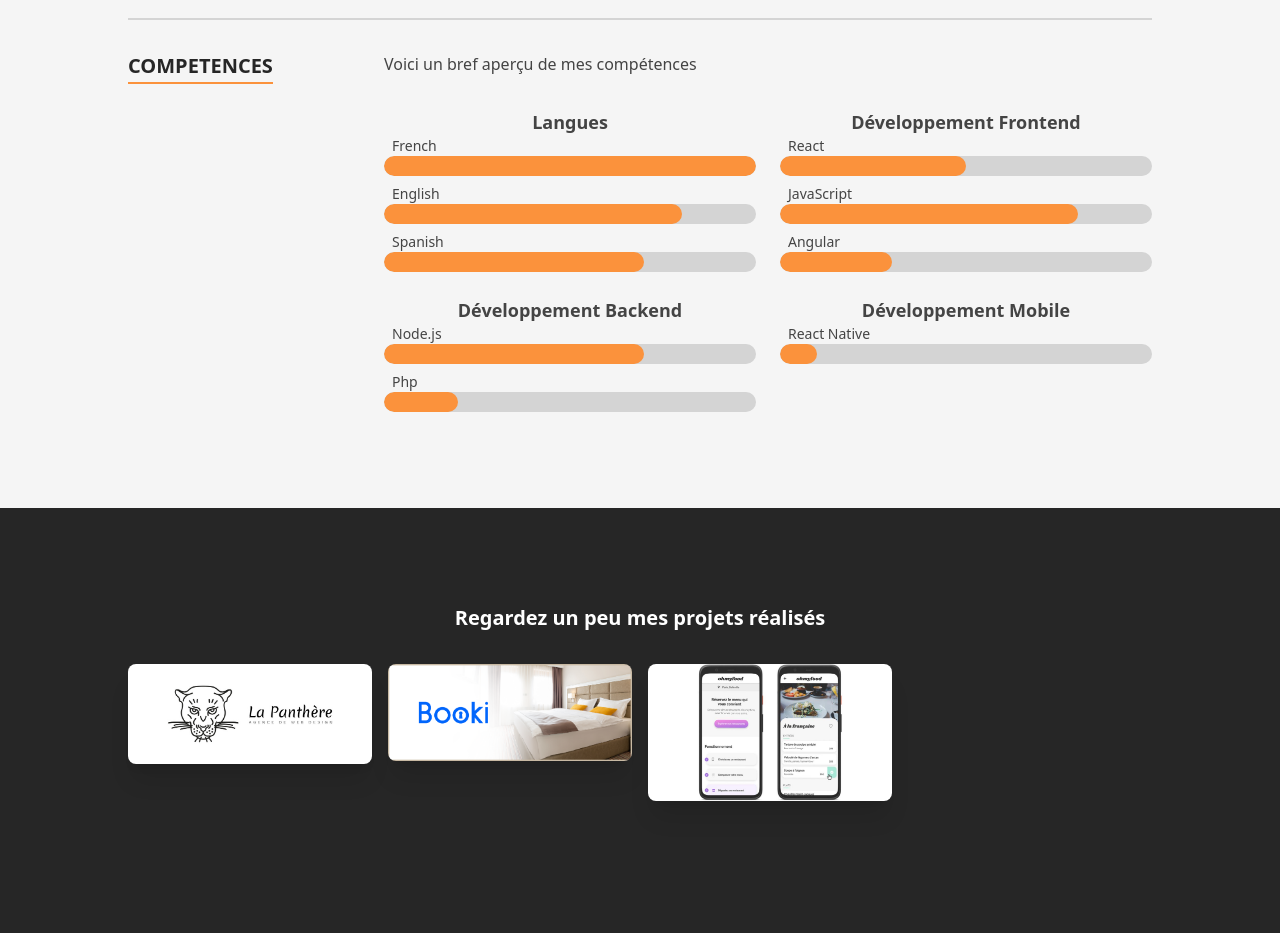
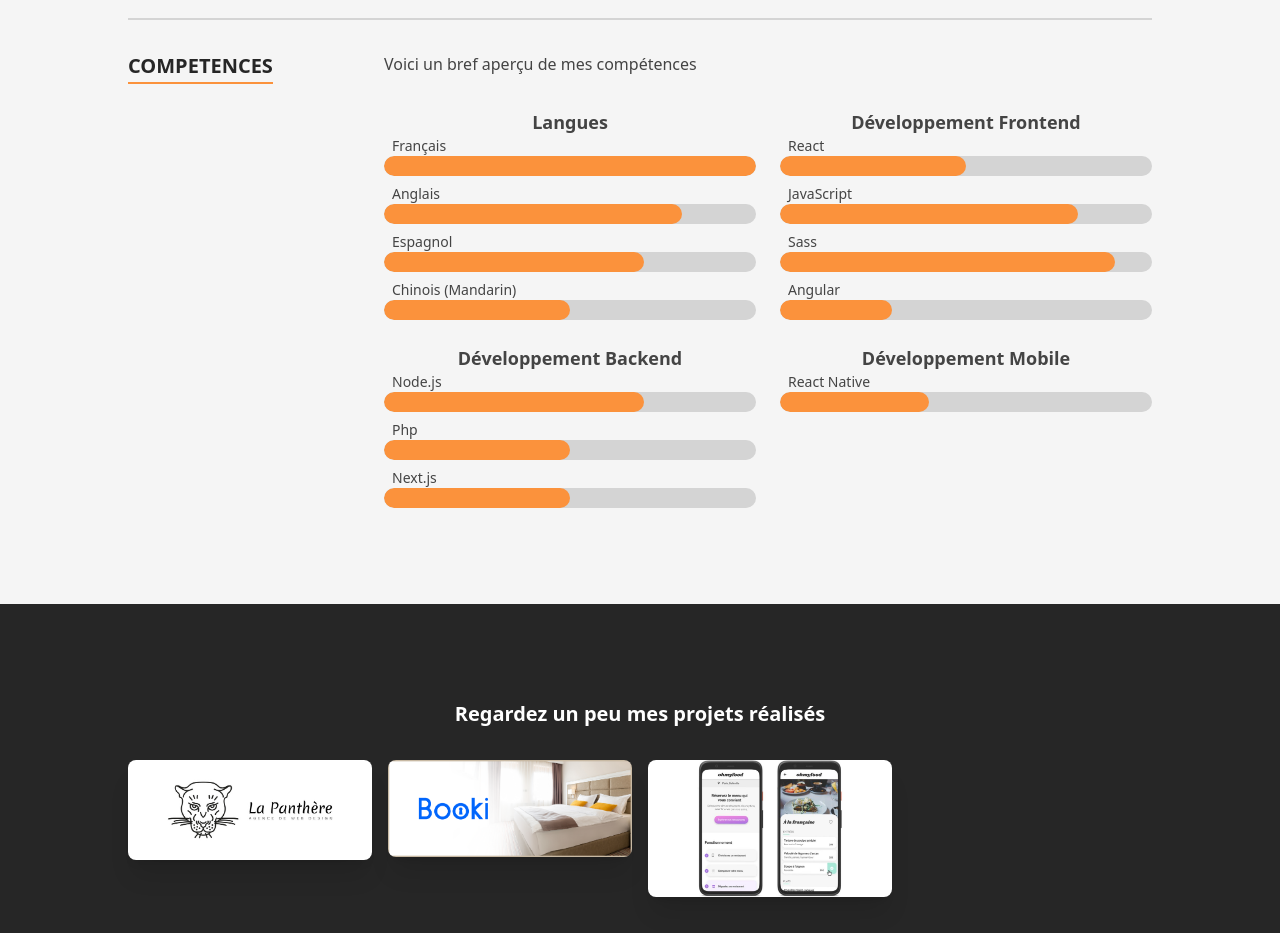
Before and after one commit to Bulrack66/React-Resume-Next, a Next.js app: page / in a window 1280 px wide. Shown: the part 2400-3333 px from the top of the page. Built offline with nearby package versions, Linux system fonts and the light colour scheme.

Commit message:
update skills

```diff
--- a/src/data/data.tsx
+++ b/src/data/data.tsx
@@ -123,16 +123,20 @@ export const skills: SkillGroup[] = [
     name: 'Langues',
     skills: [
       {
-        name: 'French',
+        name: 'Français',
         level: 10,
       },
       {
-        name: 'English',
+        name: 'Anglais',
         level: 8,
       },
       {
-        name: 'Spanish',
+        name: 'Espagnol',
         level: 7,
+      },
+      {
+        name: 'Chinois (Mandarin)',
+        level: 5,
       },
     ],
   },
@@ -146,6 +150,10 @@ export const skills: SkillGroup[] = [
       {
         name: 'JavaScript',
         level: 8,
+      },
+      {
+        name: 'Sass',
+        level: 9,
       },
       {
         name: 'Angular',
@@ -162,7 +170,11 @@ export const skills: SkillGroup[] = [
       },
       {
         name: 'Php',
-        level: 2,
+        level: 5,
+      },
+      {
+        name: 'Next.js',
+        level: 5,
       },
     ],
   },
@@ -171,7 +183,7 @@ export const skills: SkillGroup[] = [
     skills: [
       {
         name: 'React Native',
-        level: 1,
+        level: 4,
       },
     ],
   },
```
